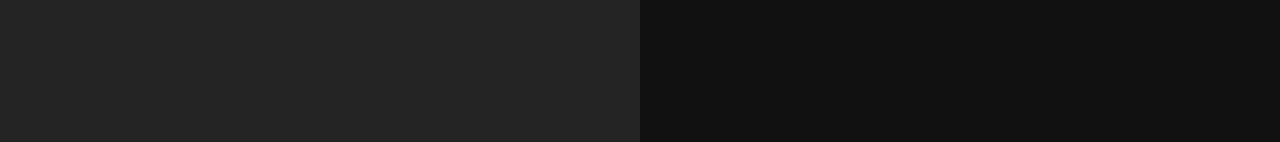
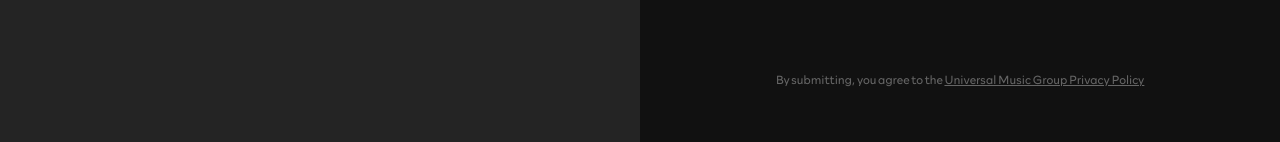
Before and after one commit to dungtm-mc/Artist-Hub, a React (Vite) app in the folder frontend/: page /login in a window 1280 px wide. Shown: the part 655-797 px from the top of the page. Built offline with nearby package versions, Linux system fonts and the light colour scheme.

Commit message:
improve: add privacy

```diff
--- a/frontend/src/components/login/background/Background.module.css
+++ b/frontend/src/components/login/background/Background.module.css
@@ -1,6 +1,8 @@
 .background {
   width: 50%;
   position: relative;
+  height: 100%;
+  overflow: hidden;
 }
 
 .backgroundOverlay {
--- a/frontend/src/components/login/form/Form.module.css
+++ b/frontend/src/components/login/form/Form.module.css
@@ -5,6 +5,9 @@
   align-items: center;
   justify-content: center;
   color: var(--white);
+  flex-direction: column;
+  height: 100%;
+  position: relative;
 }
 
 .loginformBox {
@@ -149,3 +152,16 @@
   flex-direction: column;
   justify-content: center;
 }
+
+.umgPrivacy {
+  justify-self: flex-end;
+  font-size: 0.75rem;
+  color: #656565;
+  position: absolute;
+  bottom: 56px;
+  width: max-content;
+}
+
+.umgPrivacyLink {
+  color: #656565;
+}
--- a/frontend/src/components/login/form/index.tsx
+++ b/frontend/src/components/login/form/index.tsx
@@ -6,6 +6,7 @@ import UButton from '../../ui/Button'
 import User from '../../../public/login/user.png'
 import { IconEyeClosed, IconEye } from '@tabler/icons-react'
 import React from 'react'
+import { Link } from 'react-router-dom'
 
 const LoginForm = () => {
   const [isFocus, setIsFocus] = useState(false)
@@ -166,6 +167,16 @@ const LoginForm = () => {
           </UButton>
         )}
       </div>
+      <span className={styles.umgPrivacy}>
+        By submitting, you agree to the{' '}
+        <Link
+          to="https://privacy.umusic.com/"
+          target="blank"
+          className={styles.umgPrivacyLink}
+        >
+          Universal Music Group Privacy Policy
+        </Link>
+      </span>
     </div>
   )
 }
```
